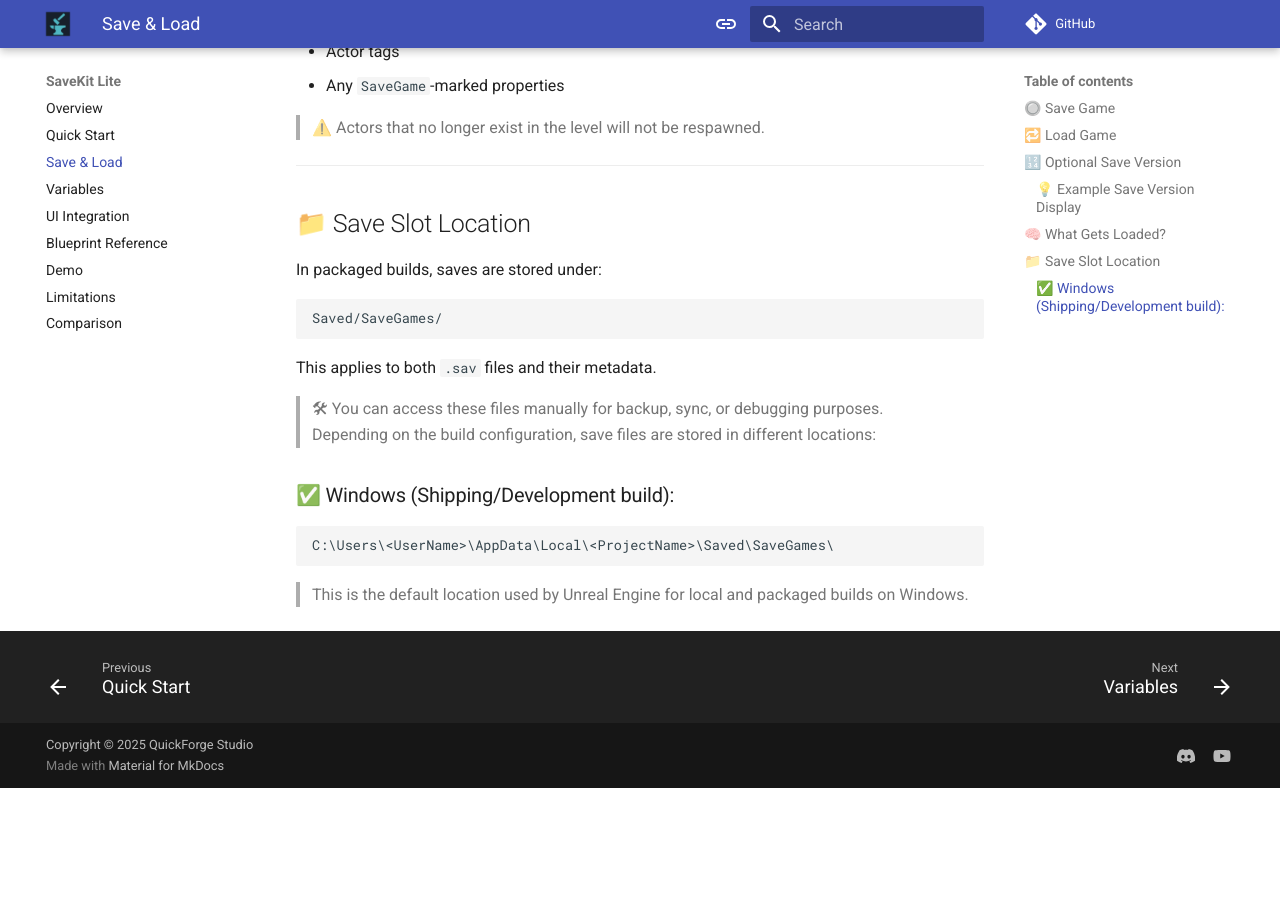
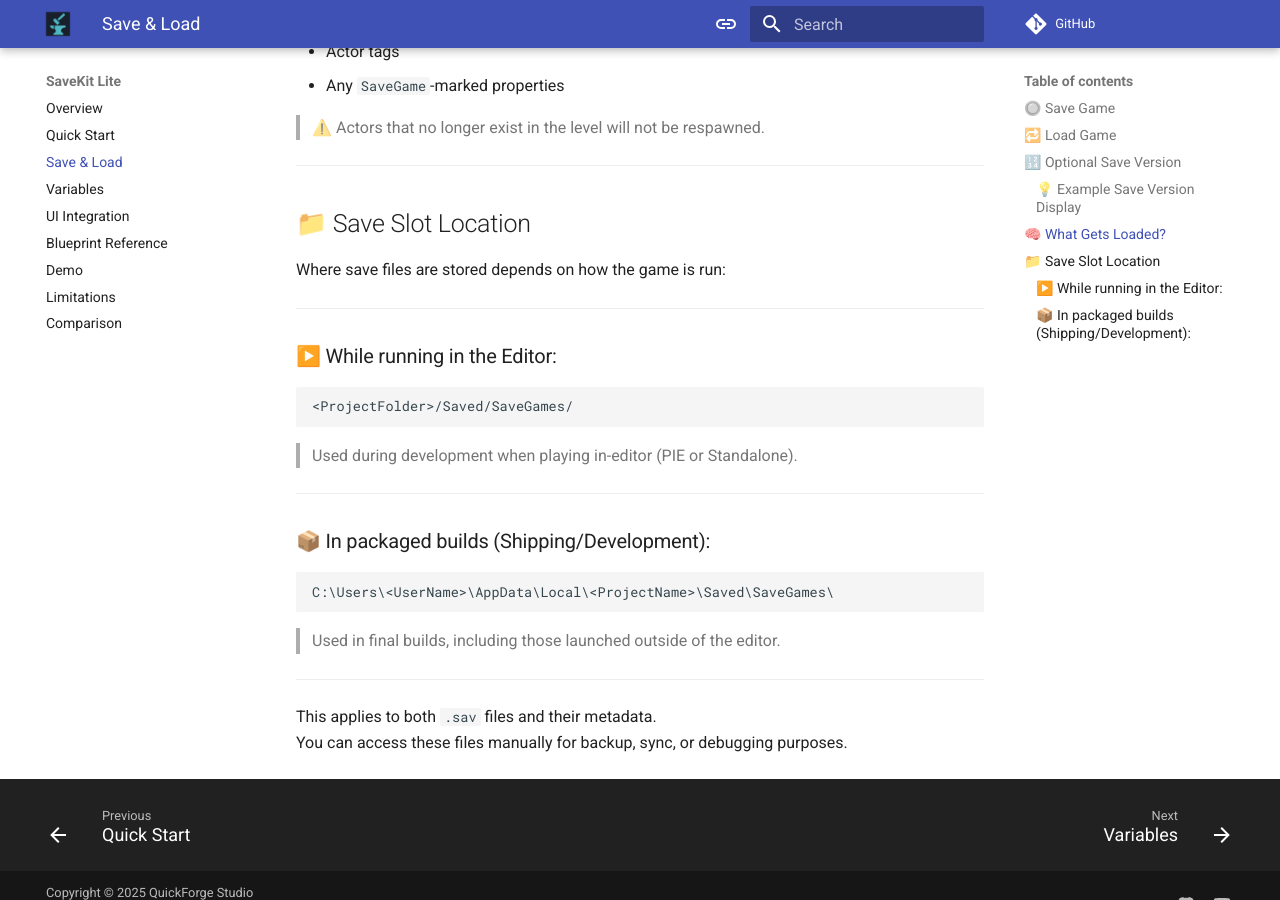
Before and after one commit to george-shilovsky/quickforge-docs, an MkDocs documentation site: the page built from docs/SaveKitLite/save-load.md, in a window 1280 px wide and 900 px high, scrolled down 2727 px. Built offline with MkDocs 1.6.1 and Material for MkDocs 9.7.7, drawn with Linux system fonts in a browser that asks for light colours; comment, search, counter and statistics services are not loaded; before the commit the page ends 3515 px from its top, so only the background shows below that.

Commit message:
Update save-load.md

````diff
--- a/docs/SaveKitLite/save-load.md
+++ b/docs/SaveKitLite/save-load.md
@@ -93,19 +93,25 @@ When loading, SaveKit Lite restores the following data for matching actors with
 
 ## 📁 Save Slot Location
 
-In packaged builds, saves are stored under:
+Where save files are stored depends on how the game is run:
 
+---
+
+### ▶️ While running in the Editor:
 ```
-Saved/SaveGames/
+<ProjectFolder>/Saved/SaveGames/
 ```
+> Used during development when playing in-editor (PIE or Standalone).
+
+---
+
+### 📦 In packaged builds (Shipping/Development):
+```
+C:\Users\<UserName>\AppData\Local\<ProjectName>\Saved\SaveGames\
+```
+> Used in final builds, including those launched outside of the editor.
+
+---
 
 This applies to both `.sav` files and their metadata.
-> 🛠 You can access these files manually for backup, sync, or debugging purposes.
-Depending on the build configuration, save files are stored in different locations:
-
-### ✅ Windows (Shipping/Development build):
-```text
-C:\Users\<UserName>\AppData\Local\<ProjectName>\Saved\SaveGames\
-```
-
-> This is the default location used by Unreal Engine for local and packaged builds on Windows.
+You can access these files manually for backup, sync, or debugging purposes.
````
